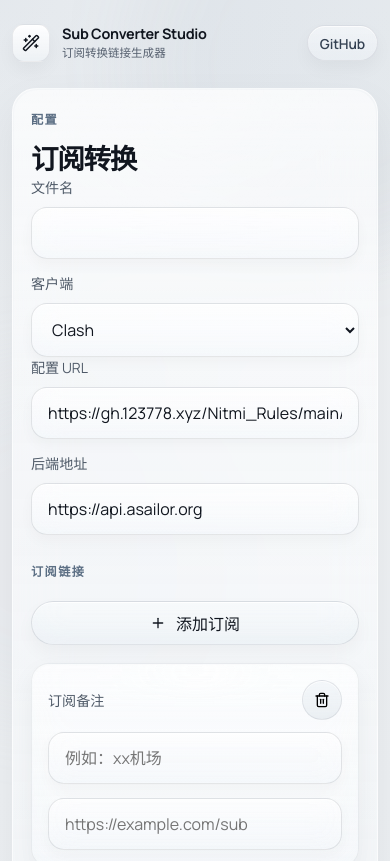
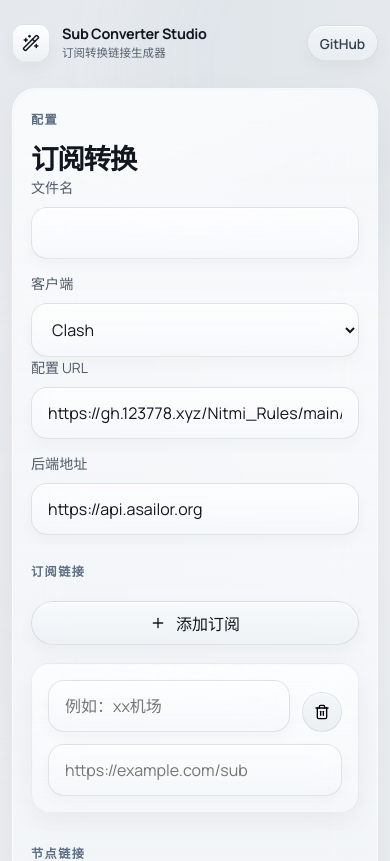
Before and after one commit to Nitmi/Sub-Converter-Studio, a React (Vite) app: page / in a window 390 px wide. Shown: the top 861 px of the page. Built offline with nearby package versions, Linux system fonts and the light colour scheme.

Commit message:
Align mobile subscription delete control with remark input

```diff
--- a/src/App.tsx
+++ b/src/App.tsx
@@ -365,19 +365,6 @@ function App() {
                     exit={{ opacity: 0, y: -12 }}
                     transition={{ duration: 0.24 }}
                   >
-                    <div className="mobile-inline-action">
-                      <span>订阅备注</span>
-                      <button
-                        type="button"
-                        className="icon-button mobile-subscription-delete"
-                        aria-label="删除订阅链接"
-                        onClick={() =>
-                          setProviders((current) => current.filter((provider) => provider.id !== item.id))
-                        }
-                      >
-                        <Trash2 size={16} />
-                      </button>
-                    </div>
                     <div className="field-grid provider-grid">
                       <label className="field">
                         <span>订阅备注</span>
--- a/src/styles.css
+++ b/src/styles.css
@@ -513,10 +513,6 @@ main {
   align-self: end;
 }
 
-.mobile-inline-action {
-  display: none;
-}
-
 .resolved-line {
   margin-top: 12px;
   font-size: 0.88rem;
@@ -720,36 +716,35 @@ main {
     align-items: stretch;
   }
 
-  .subscription-item {
-    padding-top: 16px;
-  }
-
   .subscription-item .field > span {
     display: none;
   }
 
-  .mobile-inline-action {
-    display: flex;
-    align-items: center;
-    justify-content: space-between;
+  .subscription-item .provider-grid {
+    grid-template-columns: minmax(0, 1fr) 40px;
+    grid-template-areas:
+      "remark delete"
+      "link link";
     gap: 12px;
-    margin-bottom: 12px;
+    align-items: end;
   }
 
-  .mobile-inline-action > span {
-    font-size: 0.88rem;
-    color: #4f5a68;
+  .subscription-item .provider-grid > .field:first-child {
+    grid-area: remark;
   }
 
-  .mobile-subscription-delete {
+  .subscription-item .provider-grid > .field.field-wide {
+    grid-area: link;
+  }
+
+  .subscription-item .desktop-subscription-delete {
+    grid-area: delete;
+    display: inline-flex;
     width: 40px;
     height: 40px;
     min-height: 40px;
-    flex-shrink: 0;
-  }
-
-  .desktop-subscription-delete {
-    display: none;
+    justify-self: end;
+    align-self: end;
   }
 
   .brand {
```
